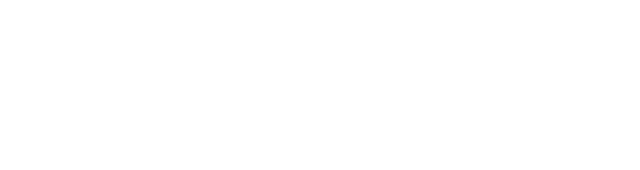
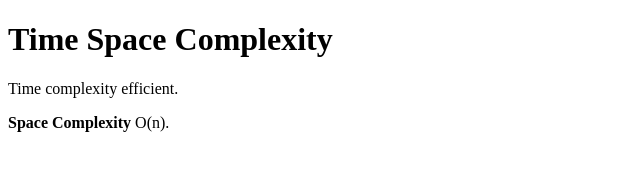
Before and after one commit to acciojob/time-and-space-complexity-MohammedAnisMultani, a website: page main.html in a window 1280 px wide. Shown: the whole page, without its empty margins (0-640 px from the left). Drawn offline with Linux system fonts and the light colour scheme.

Commit message:
created a submission

```diff
--- a/main.html
+++ b/main.html
@@ -3,6 +3,9 @@
 <html>
 
 <head>
+	<h1>Time Space Complexity</h1>
+	<p>Time complexity efficient.</p>
+	<p><b>Space Complexity</b> O(n).</p>
 	<link rel="stylesheet" href="styles.css">
 </head>
 
```
